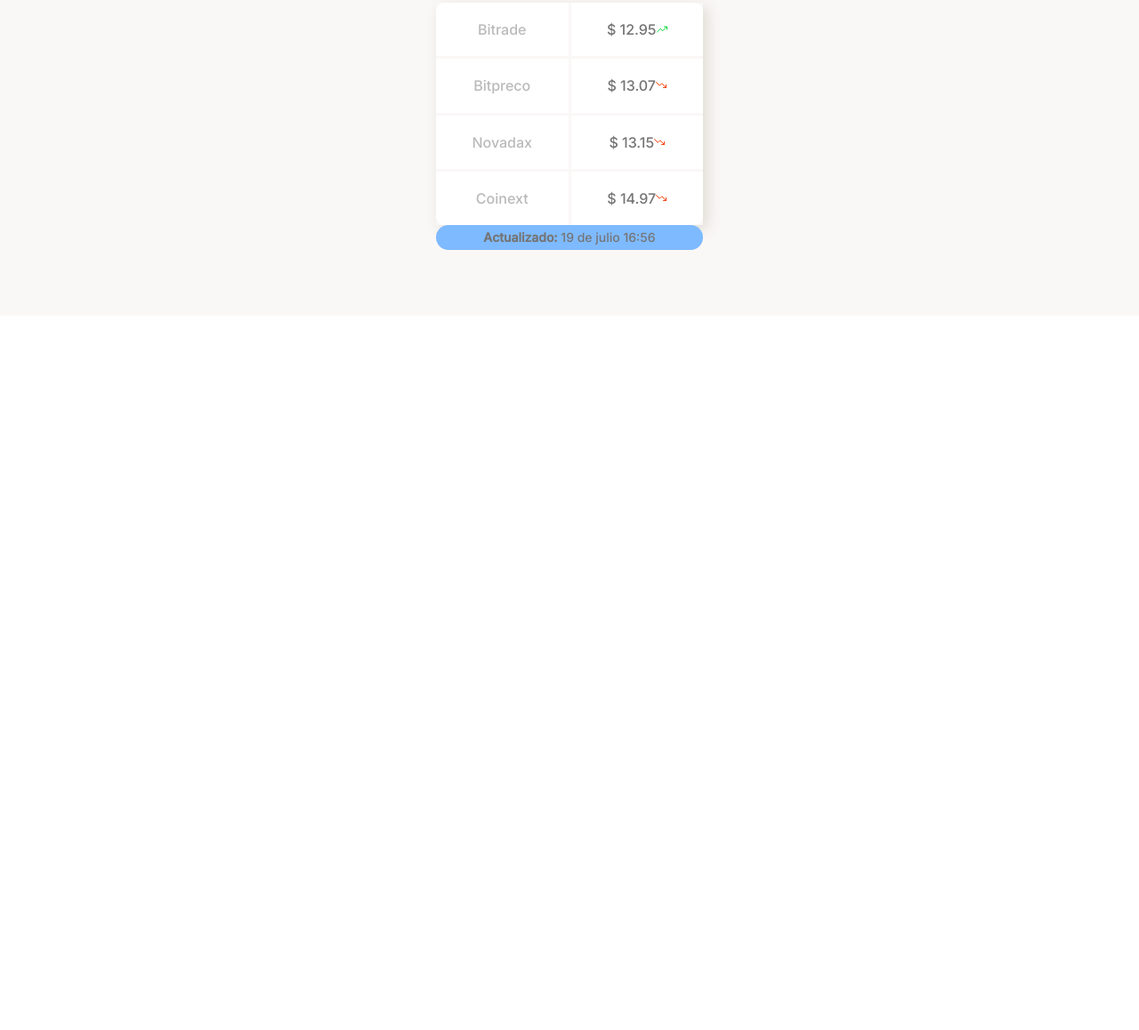
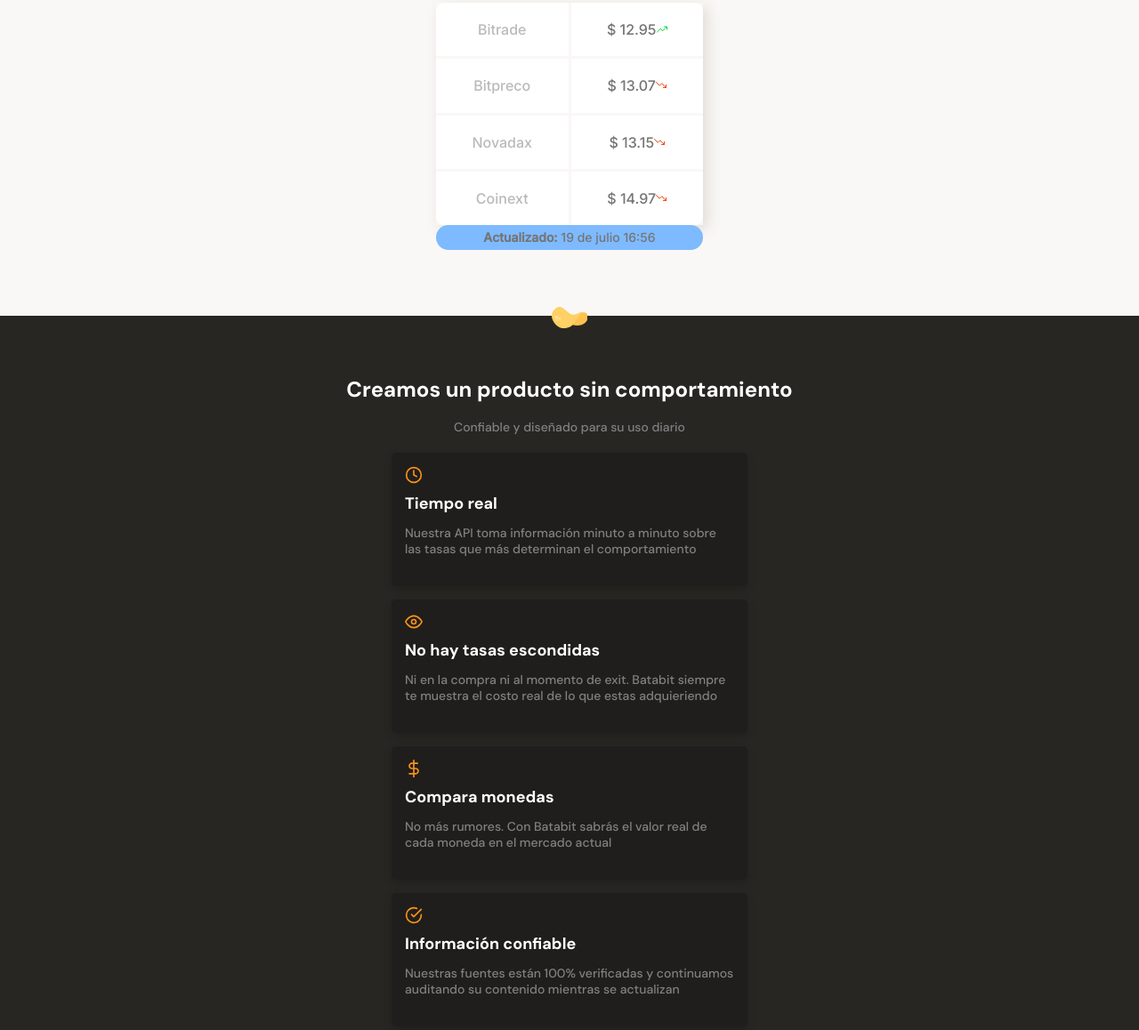
Before and after one commit to endermendoza24/MobileFirst-Platzi, a plain HTML site: page index.html in a window 1280 px wide. Shown: the part 1161-2319 px from the top of the page at 89% size. Before the commit the page ends 1516 px from the top, so only its background shows below. Drawn offline with Linux system fonts and the light colour scheme.

Commit message:
Añadidas tarjetas de beneficios || Added benefit cards

```diff
--- a/index.html
+++ b/index.html
@@ -27,7 +27,7 @@
         <section class="main-exchange-container">
             <div class="backgroundImg"></div>
             <div class="main-exchange-container--title">
-                <h2>Visibilizamos todaslas tasas de cambio</h2>
+                <h2>Visibilizamos todas las tasas de cambio</h2>
                 <p>Traemos información en tiempo real de las casas de cambio  y las monedas más importantes del mundo</p>
             </div>
             <section class="main-tables--container">
@@ -93,16 +93,40 @@
         </section>
 
         <section class="main-product-detail">
-            <span></span>
-            <div>
-                <h2></h2>
-                <p></p>
+            <span class="product-detail--batata-logo"></span>
+            <div class="product-detail--title">
+                <h2>Creamos un producto sin comportamiento</h2>
+                <p>Confiable y diseñado para su uso diario</p>
             </div>
             <section class="product-cards--container">
                 <article class="product-detail--card">
                     <span class="clock"></span>
-                    <p class="product--card-title"></p>
-                    <p class="product--card-body"></p>
+                    <p class="product--card-title">Tiempo real</p>
+                    <p class="product--card-body">Nuestra API toma información minuto a minuto sobre las tasas que más determinan el comportamiento</p>
+                </article>
+            </section>
+
+            <section class="product-cards--container">
+                <article class="product-detail--card">
+                    <span class="eye"></span>
+                    <p class="product--card-title">No hay tasas escondidas</p>
+                    <p class="product--card-body">Ni en la compra ni al momento de exit. Batabit siempre te muestra el costo real de lo que estas adquieriendo</p>
+                </article>
+            </section>
+
+            <section class="product-cards--container">
+                <article class="product-detail--card">
+                    <span class="current"></span>
+                    <p class="product--card-title">Compara monedas</p>
+                    <p class="product--card-body">No más rumores. Con Batabit sabrás el valor real de cada moneda en el mercado actual</p>
+                </article>
+            </section>
+
+            <section class="product-cards--container">
+                <article class="product-detail--card">
+                    <span class="info"></span>
+                    <p class="product--card-title">Información confiable</p>
+                    <p class="product--card-body">Nuestras fuentes están 100% verificadas y continuamos auditando su contenido mientras se actualizan</p>
                 </article>
             </section>
         </section>
--- a/style.css
+++ b/style.css
@@ -246,3 +246,109 @@ main{
     border-bottom-right-radius: 10px;
 
 }
+
+
+.main-product-detail{
+    position: relative;
+    width: 100%;
+    min-width: 320px;
+    height: auto;
+    padding: 20px 10px;
+    background-color: var(--warm-black);
+}
+.product-detail--batata-logo{
+    position: absolute;
+    width: 40px;
+    height: 25px;
+    top: -10px;
+    left: calc(50% - 20px);
+    background-image: url('./assets/icons/batata.svg');
+}
+
+.product-detail--title{
+    width: 90%;
+    min-width:288px;
+    height:auto;
+    margin: 0 auto;
+    margin-top: 50px;
+    text-align: center;
+}
+.product-detail--title h2{
+    margin-bottom: 20px;
+    font-size: 2.4rem;
+    font-weight: bold;
+    line-height: 2.6rem;
+    color: var(--just-white);
+}
+.product-detail--title p{
+    margin-bottom: 20px;
+    font-size: 1.4rem;
+    font-weight: 500;
+    line-height: 1.8rem;
+    color: #808080;
+}
+/*Tarjetas*/
+.product-detail--card{
+    width: 90%;
+    min-width: 288px;
+    max-width: 400px;
+    height: 150px;
+    margin: 15px auto;
+        padding: 15px;
+    background-color: var(--black);
+    border-radius: 5px ;
+    box-shadow: 0 4px 8px rgba(0, 0, 0, 0.16);
+}
+.product-detail--card .clock{
+    display: inline-block;
+    width: 20px;
+    height: 20px;
+    margin-bottom: 10px;
+    background-image: url('./assets/icons/clock.svg');
+    background-size: cover;
+    background-position: center;
+    background-repeat: no-repeat;
+}
+.product-detail--card .eye{
+    display: inline-block;
+    width: 20px;
+    height: 20px;
+    margin-bottom: 10px;
+    background-image: url('./assets/icons/eye.svg');
+    background-size: cover;
+    background-position: center;
+    background-repeat: no-repeat;
+}
+.product-detail--card .current{
+    display: inline-block;
+    width: 20px;
+    height: 20px;
+    margin-bottom: 10px;
+    background-image: url('./assets/icons/dollar-sign.svg');
+    background-size: cover;
+    background-position: center;
+    background-repeat: no-repeat;
+}
+.product-detail--card .info{
+    display: inline-block;
+    width: 20px;
+    height: 20px;
+    margin-bottom: 10px;
+    background-image: url('./assets/icons/check-circle.svg');
+    background-size: cover;
+    background-position: center;
+    background-repeat: no-repeat;
+}
+.product--card-title{
+    margin-bottom: 15px;
+    font-size: 1.8rem;
+    font-weight: bold;
+    line-height: 1.8rem;
+    color: var(--just-white);
+}
+.product--card-body{
+    font-size: 1.4rem;
+    font-weight: 500;
+    line-height: 1.8rem;
+    color: #808080;
+}
```
